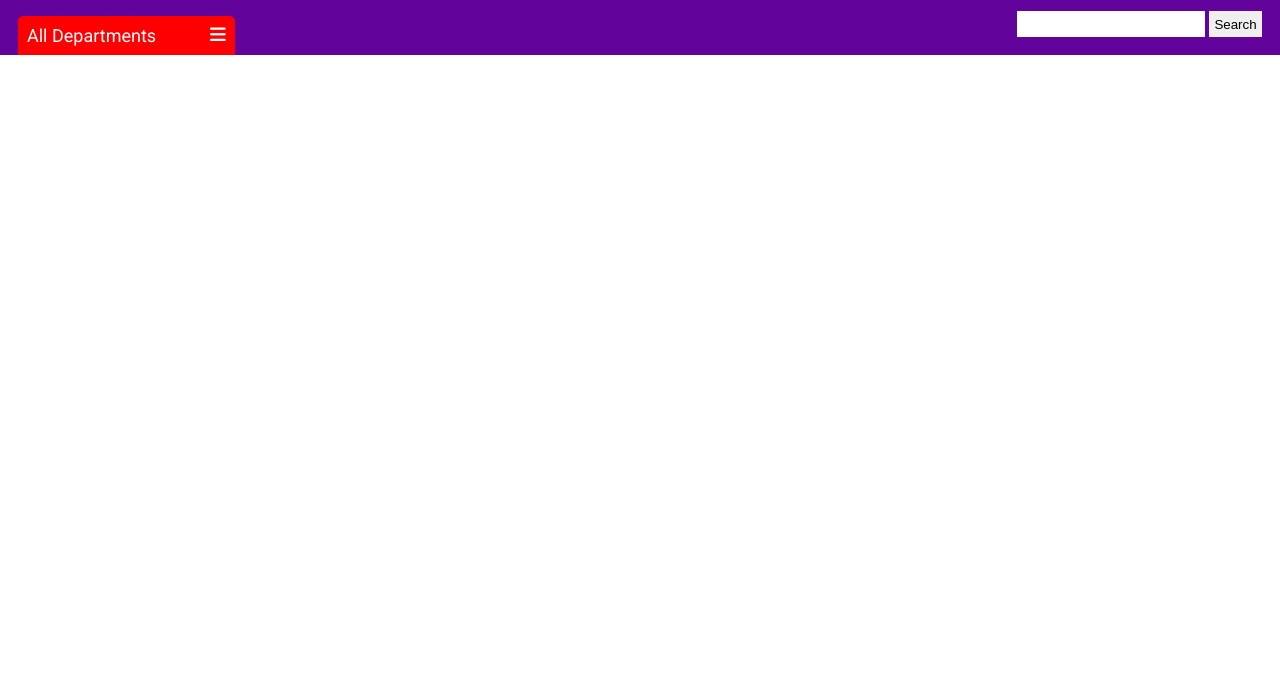
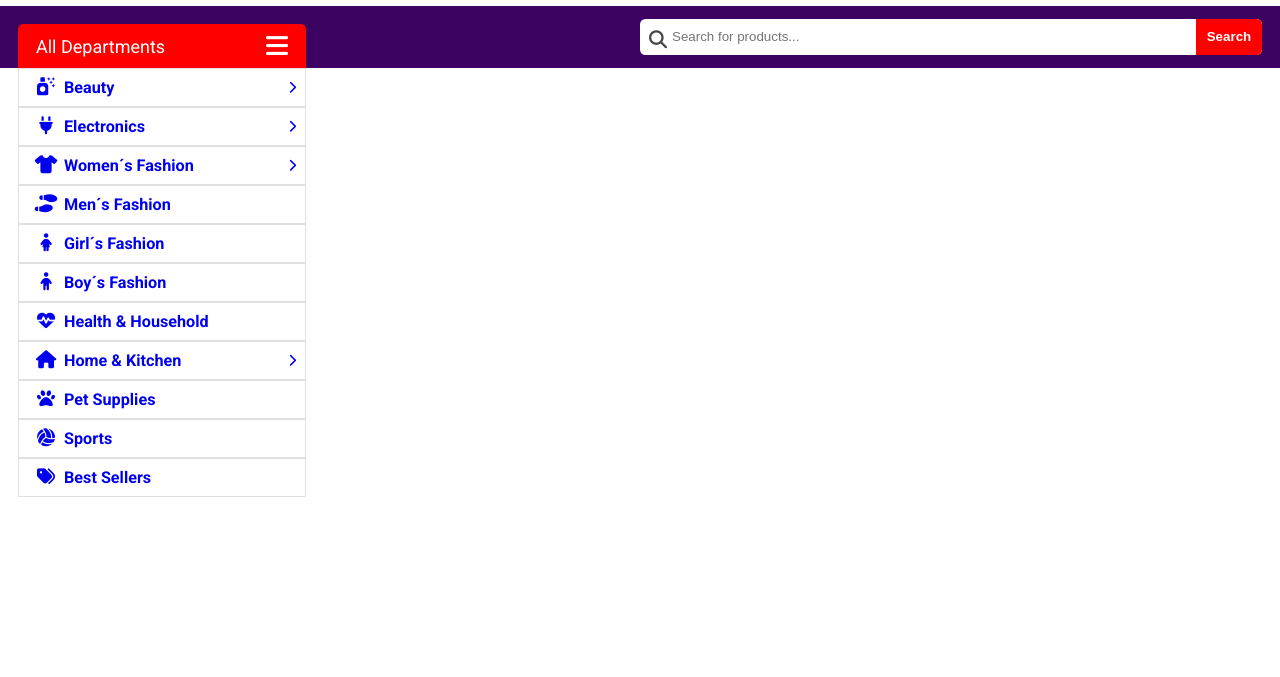
Before and after one commit to Enrique1311/Js-Ecommerce, a plain HTML site: page index.html in a window 1280 px wide. Shown: the part 123-800 px from the top of the page. Drawn offline with Linux system fonts and the light colour scheme; a web font is replaced by a local one.

Commit message:
Working...

```diff
--- a/index.html
+++ b/index.html
@@ -31,7 +31,7 @@
 			<div class="top-header header-container">
 				<a href="/">
 					<img
-						src="./assets/imgs/logo.png"
+						src="./assets/imgs/logo.jpg"
 						alt="logo"
 				/></a>
 				<nav class="top-header-left">
@@ -197,32 +197,122 @@
 					</ul>
 				</nav>
 			</div>
-			<div class="header-all-dept-searcher header-container">
+			<div class="header-all-dept-searcher">
 				<nav>
 					<div class="all-departments">
-						<p>All Departments</p>
-						<i class="fa-solid fa-bars"></i>
+						<div>
+							<p>All Departments</p>
+						</div>
+						<a href="#"><i class="fa-solid fa-bars"></i></a>
 					</div>
-					<ul>
-						<li></li>
-						<li></li>
-						<li></li>
-						<li></li>
-						<li></li>
-						<li></li>
-					</ul>
+					<div class="all-dept-menu">
+						<ul class="second-links">
+							<li>
+								<a href="#"
+									><div class="left-icon">
+										<i class="fa-solid fa-spray-can-sparkles"></i>
+									</div>
+									Beauty
+									<div class="arrow-icon">
+										<i class="fa-solid fa-chevron-right"></i>
+									</div>
+								</a>
+							</li>
+							<li>
+								<a href="#">
+									<div class="left-icon">
+										<i class="fa-solid fa-plug"></i>
+									</div>
+									Electronics
+									<div class="arrow-icon">
+										<i class="fa-solid fa-chevron-right"></i>
+									</div>
+								</a>
+							</li>
+							<li>
+								<a href="#"
+									><div class="left-icon">
+										<i class="fa-solid fa-shirt"></i>
+									</div>
+									Women´s Fashion
+									<div class="arrow-icon">
+										<i class="fa-solid fa-chevron-right"></i></div
+								></a>
+							</li>
+							<li>
+								<a href="#"
+									><div class="left-icon">
+										<i class="fa-solid fa-shoe-prints"></i>
+									</div>
+									Men´s Fashion</a
+								>
+							</li>
+							<li>
+								<a href="#"
+									><div class="left-icon">
+										<i class="fa-solid fa-child-dress"></i>
+									</div>
+									Girl´s Fashion</a
+								>
+							</li>
+							<li>
+								<a href="#"
+									><div class="left-icon">
+										<i class="fa-solid fa-child"></i>
+									</div>
+									Boy´s Fashion</a
+								>
+							</li>
+							<li>
+								<a href="#"
+									><div class="left-icon">
+										<i class="fa-solid fa-heart-pulse"></i>
+									</div>
+									Health & Household</a
+								>
+							</li>
+							<li>
+								<a href="#"
+									><div class="left-icon">
+										<i class="fa-solid fa-house"></i>
+									</div>
+									Home & Kitchen
+									<div class="arrow-icon">
+										<i class="fa-solid fa-chevron-right"></i></div
+								></a>
+							</li>
+							<li>
+								<a href="#"
+									><div class="left-icon"><i class="fa-solid fa-paw"></i></div>
+									Pet Supplies</a
+								>
+							</li>
+							<li>
+								<a href="#"
+									><div class="left-icon">
+										<i class="fa-solid fa-volleyball"></i>
+									</div>
+									Sports</a
+								>
+							</li>
+							<li>
+								<a href="#"
+									><div class="left-icon"><i class="fa-solid fa-tags"></i></div>
+									Best Sellers</a
+								>
+							</li>
+						</ul>
+					</div>
 				</nav>
-				<div class="searcher">
+				<form class="searcher">
+					<i class="fa-solid fa-magnifying-glass"></i>
 					<input
 						type="search"
 						name="product"
-						id="searcher"
+						placeholder="Search for products..."
 					/>
-					<input
-						type="submit"
-						value="Search"
-					/>
-				</div>
+					<button type="submit">Search</button>
+				</form>
 			</div>
 		</header>
 		<main></main>
--- a/style.css
+++ b/style.css
@@ -5,7 +5,7 @@
 }
 
 :root {
-	--primary-color: #62049c;
+	--primary-color: #3d0360;
 	--secondary-color: #ff0000;
 	--grey-color: #464646;
 	--grey-transparent: #d8d8d8ac;
@@ -93,22 +93,23 @@ li {
 	display: flex;
 	justify-content: space-between;
 	align-items: center;
-	gap: 2rem;
+	gap: 1rem;
 	padding: 0.5rem 1rem;
 }
 
 header img {
-	width: 6rem;
+	width: 3rem;
 	min-height: 100%;
 }
 
 .navbar {
-	gap: 1.5rem;
+	gap: 1rem;
 }
 
 .navbar a {
 	color: var(--grey-color);
 	font-weight: bold;
+	font-size: 0.9rem;
 }
 
 .navbar a:hover {
@@ -119,12 +120,13 @@ header img {
 	margin-left: 0.3rem;
 }
 
-.navbar {
+.navbar li {
 	position: relative;
 }
 
 .second-nav {
 	position: absolute;
+	left: -0.5rem;
 	background-color: var(--white-color);
 	display: none;
 	flex-direction: column;
@@ -293,37 +295,154 @@ header img {
 
 .header-all-dept-searcher {
 	background-color: var(--primary-color);
-	position: relative;
-	padding-top: 1rem;
-	padding-bottom: 1rem;
+	padding-top: 0.7rem;
+	padding-left: 1rem;
+	padding-right: 1rem;
+	display: flex;
+	flex-direction: column-reverse;
+	justify-content: space-between;
+	align-items: center;
+	gap: 0.5rem;
 }
 
 .all-departments {
-	position: absolute;
-	bottom: 0;
+	position: relative;
 	display: flex;
 	justify-content: space-between;
 	align-items: center;
 	gap: 3rem;
 	background-color: var(--secondary-color);
 	color: var(--white-color);
-	padding: 0.5rem;
+	padding: 0.5rem 1rem;
 	width: fit-content;
 	border-top-left-radius: var(--border-radius);
 	border-top-right-radius: var(--border-radius);
+	width: 16rem;
 }
 
-.header-all-dept-searcher input {
+.all-departments a i {
+	color: var(--white-color);
+	font-size: 1.4rem;
+	cursor: pointer;
+}
+
+.all-dept-menu {
+	position: absolute;
+	width: 16rem;
+}
+
+.second-links {
+	display: flex;
+	flex-direction: column;
+	justify-content: center;
+	align-items: flex-start;
+}
+
+.second-links li {
+	width: 100%;
+}
+
+.all-dept-menu .second-links li a {
+	display: flex;
+	justify-content: flex-start;
+	align-items: center;
+	font-weight: bold;
+	font-size: 0.9rem;
+	padding: 0.5rem;
+	border: 1px solid var(--light-grey-color);
+}
+
+.all-dept-menu .left-icon i {
+	text-align: center;
+	font-size: 1rem;
+	width: 2rem;
+}
+
+.all-dept-menu .arrow-icon {
+	font-size: 0.7rem;
+	margin-left: auto;
+}
+
+.searcher {
+	position: relative;
+	width: 90%;
+}
+
+.searcher input,
+button {
+	padding: 0.8em;
+}
+
+.searcher input {
 	border: none;
-	padding: 0.3rem;
+	outline: none;
+	border-radius: var(--border-radius);
+	width: 100%;
+	padding-left: 2.4em;
+}
+
+.searcher i {
+	position: absolute;
+	padding: 0.7em 0.5em;
+	color: var(--grey-color);
+}
+
+.searcher button {
+	position: absolute;
+	cursor: pointer;
+	right: 0;
+	top: 0;
+	border: none;
+	border-top-right-radius: var(--border-radius);
+	border-bottom-right-radius: var(--border-radius);
+	background-color: var(--secondary-color);
+	color: var(--white-color);
+	padding-left: 0.6rem;
+	padding-right: 0.6rem;
+	font-weight: bold;
 }
 
 /* ***********Media Queries **************** */
+
+@media screen and (min-width: 450px) {
+	/* ************** Header *************** */
+}
+
 @media screen and (min-width: 600px) {
+	/* ************** Header *************** */
+
+	.header-container {
+		gap: 2rem;
+	}
+
+	.navbar {
+		gap: 1.5rem;
+	}
+
+	.navbar a {
+		font-size: 1.1rem;
+	}
+
+	.header-all-dept-searcher {
+		flex-direction: row;
+		align-items: flex-end;
+	}
+
+	.searcher {
+		width: 50%;
+	}
+
+	.searcher input,
+	button {
+		margin-bottom: 0.7rem;
+	}
 }
 
 @media screen and (min-width: 768px) {
 	/* ************** Header *************** */
+	.navbar {
+		gap: 2rem;
+	}
 
 	.bottom-header-menu-icon {
 		display: none;
```
Also changed, not shown: assets/imgs/logo.jpg (added), assets/imgs/logo.png (deleted).
